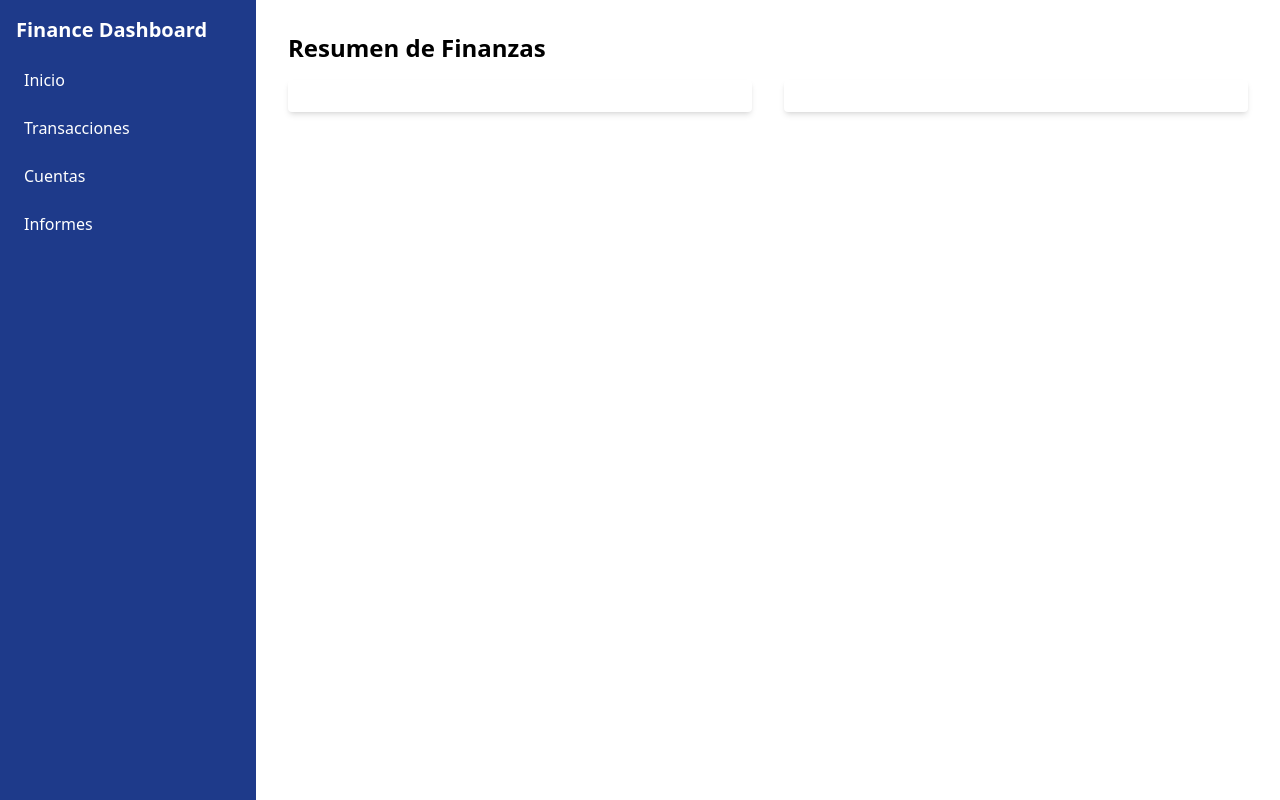
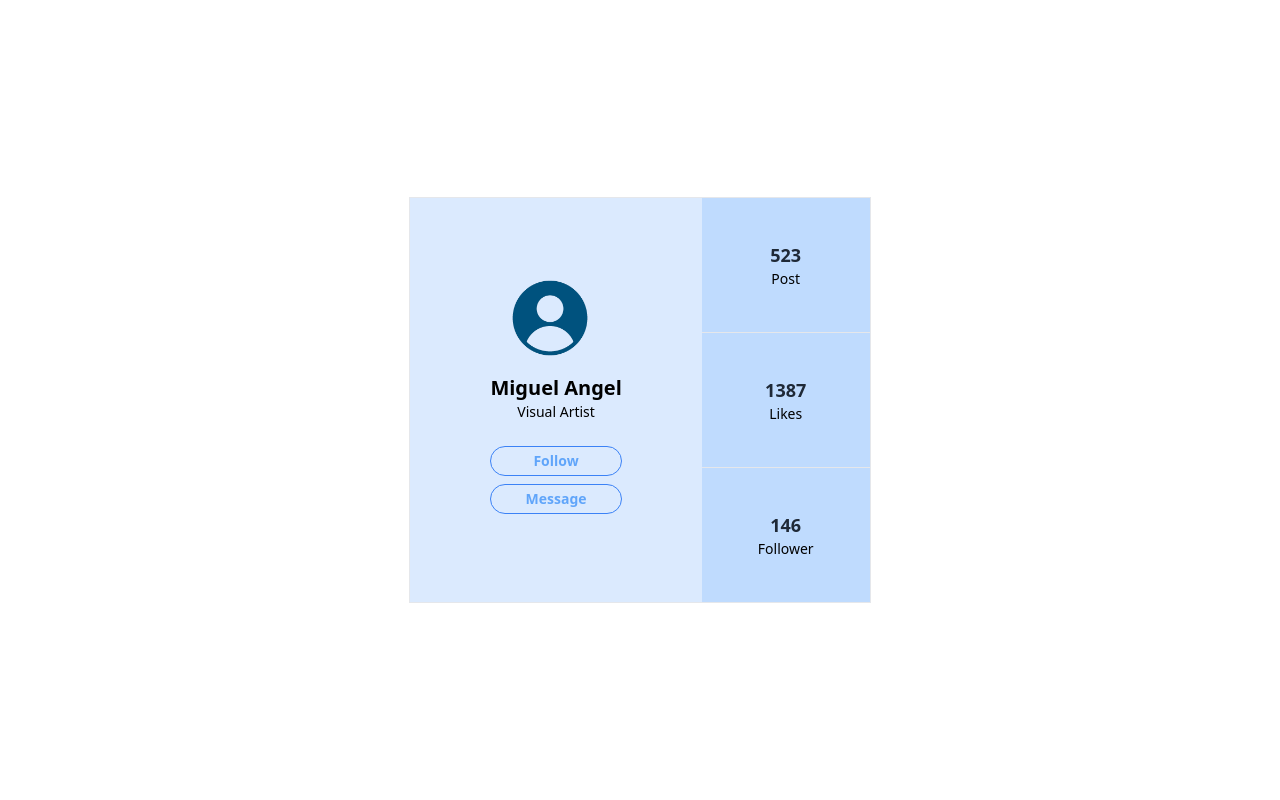
Before and after one commit to MiguelRequenaR/CourseTailwindCSS, a React (Vite) app: page / in a window 1280 px wide. Built offline with nearby package versions, Linux system fonts and the light colour scheme.

Commit message:
fifth commit

```diff
--- a/src/App.jsx
+++ b/src/App.jsx
@@ -2,8 +2,9 @@
 // import Grid from "./components/Grid";
 // import Flexbox from "./components/Flexbox"
 // import NavBar from "./components/NavBar"
+// import Dashboard from "./pages/Dashboard"
 
-import Dashboard from "./pages/Dashboard"
+import Projects from "./components/Projects"
 
 function App() {
 
@@ -13,7 +14,8 @@ function App() {
         {/* <Grid/> */}
         {/* <Flexbox/> */}
         {/* <NavBar/> */}
-        <Dashboard/>
+        {/* <Dashboard/> */}
+        <Projects/>
     </div>
   )
 }
--- /dev/null
+++ b/src/components/Projects.jsx
@@ -0,0 +1,37 @@
+import user from "../assets/usuariofinal.png";
+
+const Projects = ()=>{
+    return(
+        <div className="flex justify-center items-center h-screen borde">
+            <div className="">
+                <div className="flex border">
+                    <div className="bg-blue-100 p-20">
+                        <img src={user} alt="" className="h-20"/>
+                        <h1 className="text-center mt-4 text-xl font-semibold">Miguel Angel</h1>
+                        <p className="text-center text-sm">Visual Artist</p>
+                        <div className="flex flex-col mt-6">
+                            <button className="text-sm font-semibold mb-2 text-blue-400 px-3 py-1 border border-blue-500 rounded-full hover:bg-blue-500 hover:text-white">Follow</button>
+                            <button className="text-sm font-semibold mb-2 text-blue-400 px-3 py-1 border border-blue-500 rounded-full hover:bg-blue-500 hover:text-white">Message</button>
+                        </div>
+                    </div>
+                    <div className="bg-blue-200 flex flex-col items-center justify-center">
+                        <div className="flex-grow text-center px-10 border-b flex flex-col w-full items-center justify-center cursor-pointer hover:bg-blue-300">
+                            <h1 className="text-lg text-gray-800 font-semibold">523</h1>
+                            <p className="text-sm">Post</p>
+                         </div>
+                         <div className="flex-grow text-center px-10 border-b flex flex-col w-full items-center justify-center cursor-pointer hover:bg-blue-300">
+                            <h1 className="text-lg text-gray-800 font-semibold">1387</h1>
+                            <p className="text-sm">Likes</p>
+                         </div>
+                        <div className="flex-grow text-center px-14 flex flex-col w-full items-center justify-center cursor-pointer hover:bg-blue-300">
+                            <h1 className="text-lg text-gray-800 font-semibold">146</h1>
+                            <p className="text-sm">Follower</p>
+                         </div>
+                    </div>
+                </div>
+            </div>
+        </div>
+    )
+}
+
+export default Projects
```
Also changed, not shown: src/assets/usuario.jpg (added), src/assets/usuariofinal.png (added).
